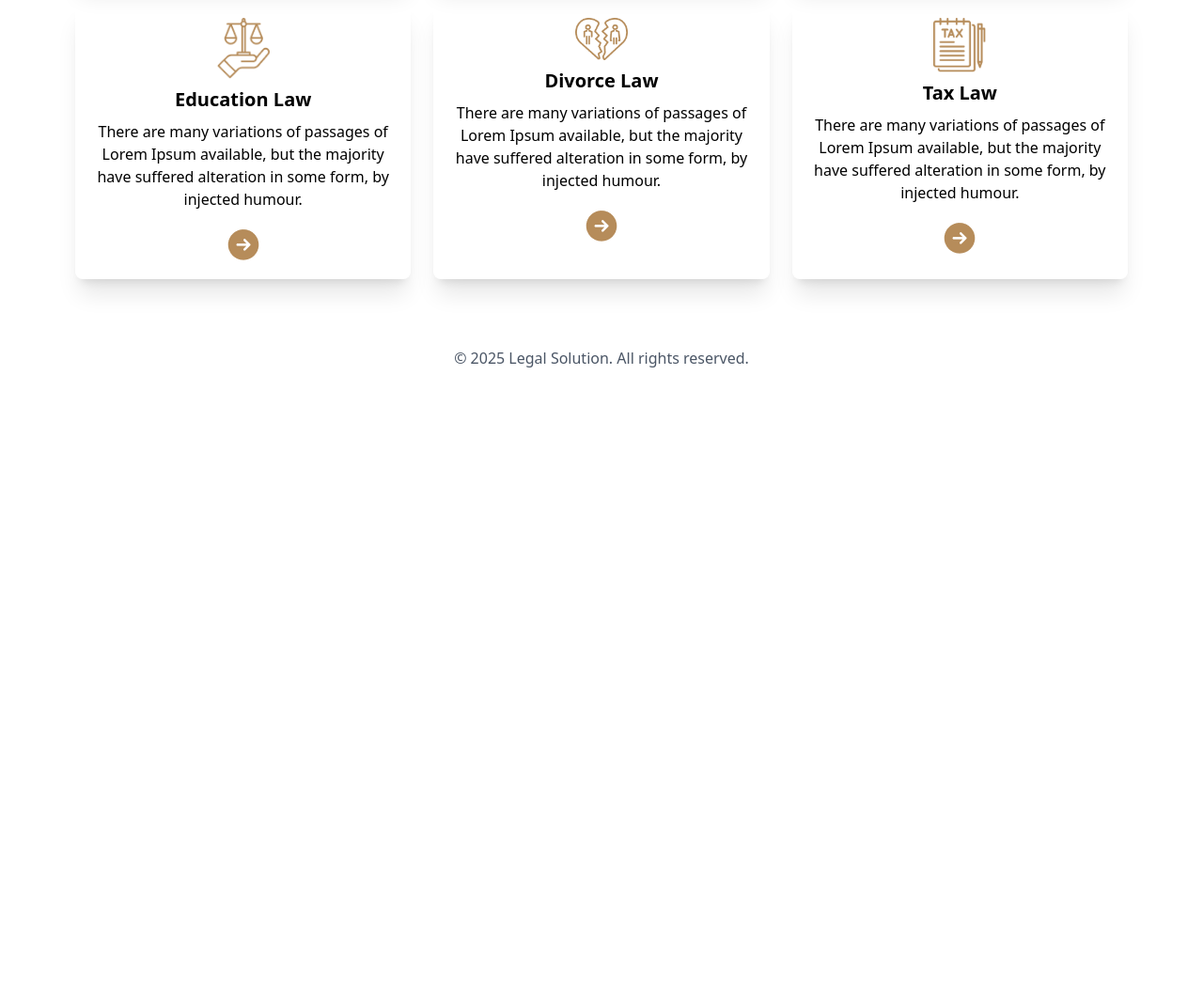
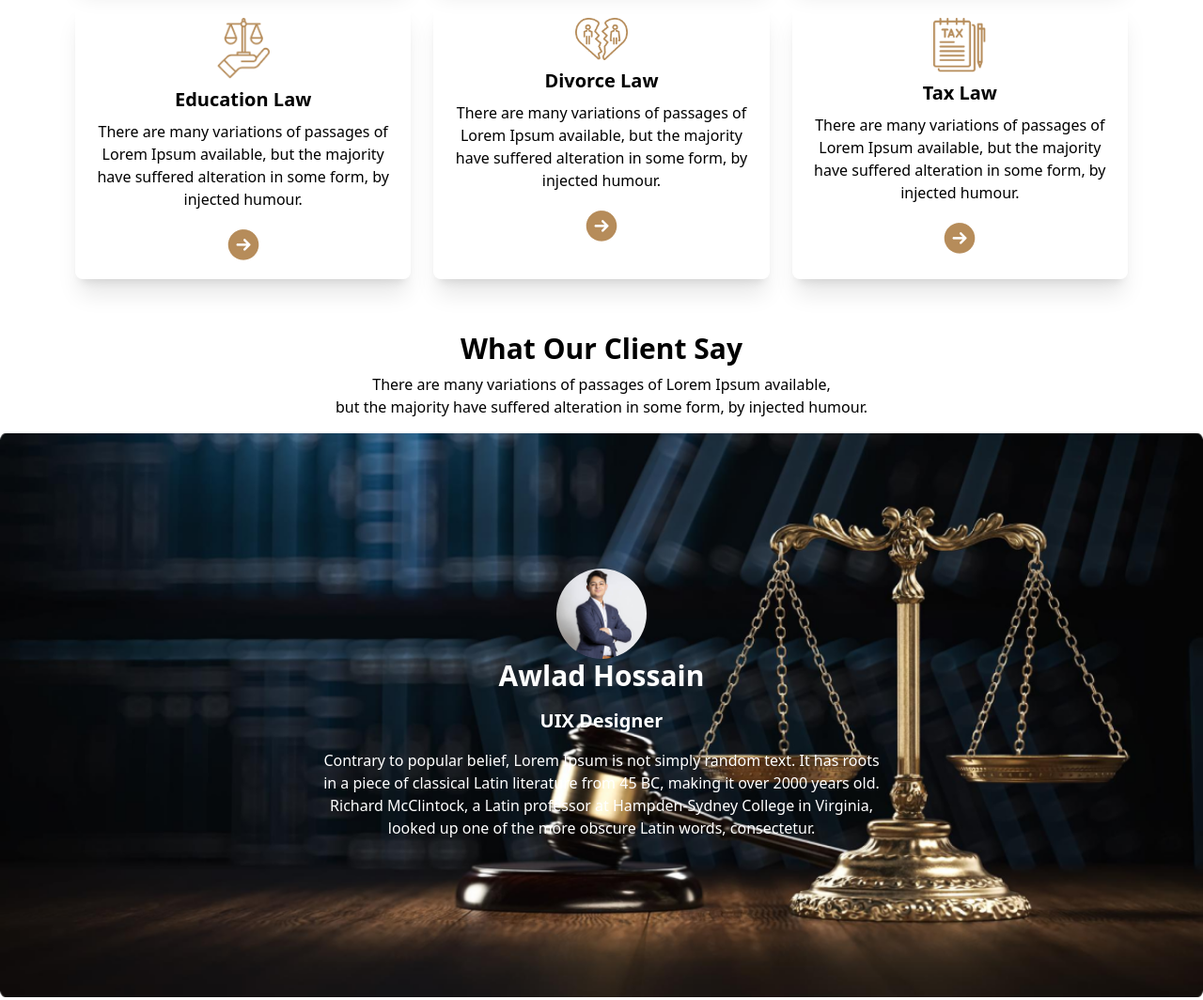
Before and after one commit to MollikaFaria06/legal-solution, a plain HTML site: page index.html in a window 1280 px wide. Shown: the part 1175-2239 px from the top of the page at 94% size. Before the commit the page ends 1600 px from the top, so only its background shows below. Drawn offline with nearby package versions, Linux system fonts and the light colour scheme.

Commit message:
added client section

```diff
--- a/index.html
+++ b/index.html
@@ -101,7 +101,29 @@
         </div>
 
       </div>
+
     </section>
+
+    <div>
+
+    <h3 class="text-2xl md:text-3xl font-bold text-center mt-14">What Our Client Say</h3>
+    <p class="text-sm md:text-base text-center mt-2 px-4 md:px-20">There are many variations of passages of Lorem Ipsum available,<br>but the majority have suffered alteration in some form, by injected humour.</p>
+
+
+    </div>
+
+
+    <div class="relative mt-4">
+      <img class="w-full max-h-[600px] object-cover" src="images/banner.png" alt="">
+      <div class="absolute top-1/2 left-1/2 transform -translate-x-1/2 -translate-y-1/2 text-white text-center px-4">
+        <img class="rounded-full w-24 h-24 object-cover mx-auto " src="images/boy.jpg" alt="">
+        <h3 class="text-2xl md:text-3xl font-bold mb-4">Awlad Hossain</h3>
+        <h4 class="text-xl md:text-xl font-bold mb-4">UIX Designer</h4>
+        <p class="text-sm md:text-base mb-6">Contrary to popular belief, Lorem Ipsum is not simply random text. It has roots in a piece of classical Latin  literature from 45 BC, making it over 2000 years old. Richard McClintock, a Latin professor at Hampden-Sydney  College in Virginia, looked up one of the more obscure Latin words, consectetur.</p>
+
+      </div>
+
+    </div>
   </main>
 
   <!-- Footer (optional placeholder) -->
```
Also changed, not shown: images/boy.jpg (added).
